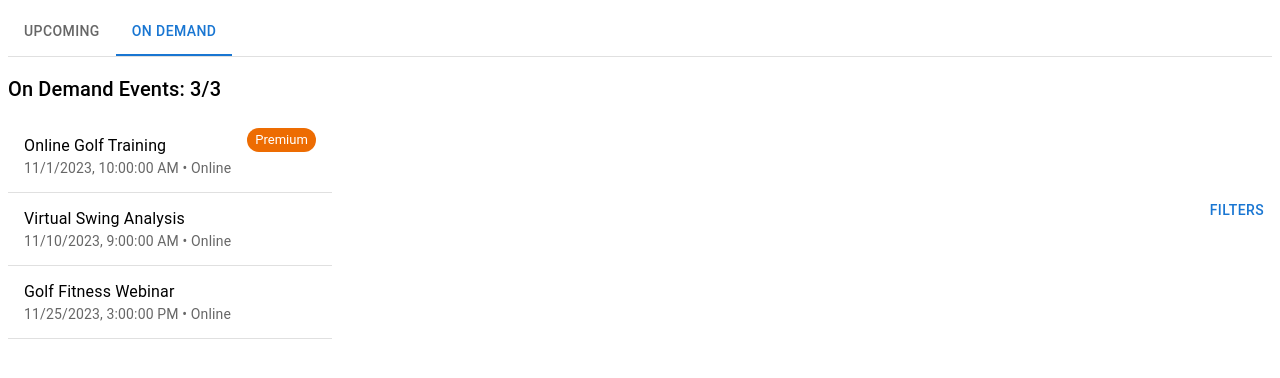
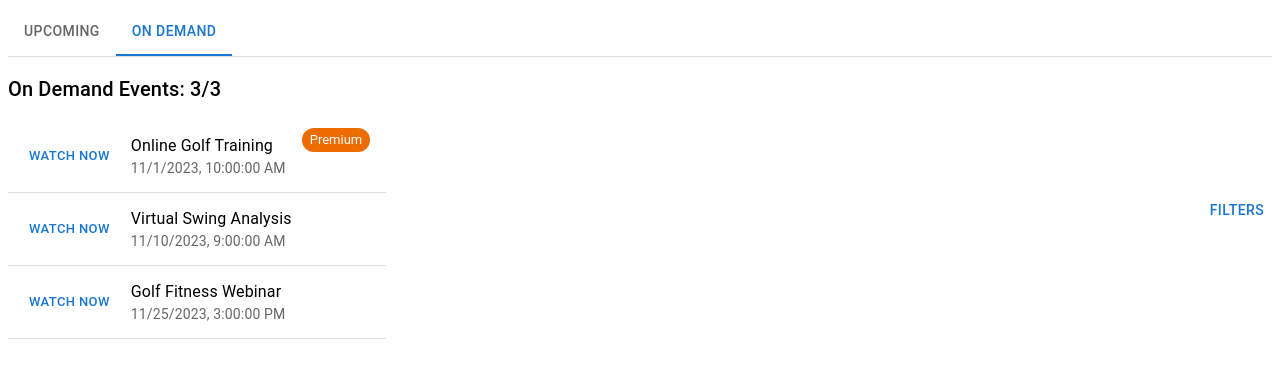
Before and after one commit to MaciejWolf/tabs-events-poc, a React (Vite) app: page / in a window 1280 px wide. Both pictures are taken after a click on the tab "ON DEMAND". Shown: the top 378 px of the page. Built offline with nearby package versions, Linux system fonts and the light colour scheme.

Commit message:
on demand and upcoming list rows

```diff
--- a/src/components/EventsPage/EventsList.tsx
+++ b/src/components/EventsPage/EventsList.tsx
@@ -1,5 +1,6 @@
-import { Box, Chip, List, ListItem, ListItemText } from "@mui/material";
+import { Box, Button, Chip, List, ListItem, ListItemText } from "@mui/material";
 import { isUpcomingEvent, OnDemandEvent, TrackmanEvent, UpcomingEvent } from "../../types/TrackmanEvent";
+import { youTubeVideoStore } from "../../stores/YouTubeVideoStore";
 
 const getLocationLabel = (event: TrackmanEvent): string => {
   if (event.locationType === "online") {
@@ -34,10 +35,18 @@ const UpcomingEventRow = ({ event }: { event: UpcomingEvent }) =>
 
 const OnDemandEventRow = ({ event }: { event: OnDemandEvent }) =>
   <ListItem key={event.id} divider>
-    <Box sx={{ display: 'flex', justifyContent: 'space-between' }}>
+    <Box sx={{ display: 'flex', justifyContent: 'space-between' }} onClick={() => youTubeVideoStore.video = { videoLabel: event.name, videoId: event.recordingUrl }}>
+      <Button
+        variant="text"
+        color="primary"
+        size="small"
+        sx={{ marginRight: 2 }}
+        onClick={() => youTubeVideoStore.video = { videoLabel: event.name, videoId: event.recordingUrl }}>
+        Watch Now
+      </Button>
       <ListItemText
         primary={event.name}
-        secondary={`${new Date(event.startDate).toLocaleString()} • ${getLocationLabel(event)}`}
+        secondary={`${new Date(event.startDate).toLocaleString()}`}
       />
       {event.isPremium && <Chip label="Premium" color="warning" size="small" sx={{ marginLeft: 2 }} />}
     </Box>
--- a/src/components/EventsPage/OnDemandEvents.tsx
+++ b/src/components/EventsPage/OnDemandEvents.tsx
@@ -35,7 +35,10 @@ export const OnDemandEvents = observer(() => {
       </Box>
       {!filtersPanelStore.isOpen && (<Button onClick={filtersPanelStore.open}>Filters</Button>)}
 
-      {youTubeVideoStore.isOpen() && (<YouTubeVideoModal isModalOn={youTubeVideoStore.isOpen()} onClose={youTubeVideoStore.close} modalData={youTubeVideoStore.video!} />)}
+      {youTubeVideoStore.isOpen() && (<YouTubeVideoModal
+        isModalOn={youTubeVideoStore.isOpen()}
+        onClose={youTubeVideoStore.close}
+        modalData={youTubeVideoStore.video!} />)}
     </Box>
   );
 });
--- a/src/services/getTrackmanEvents.ts
+++ b/src/services/getTrackmanEvents.ts
@@ -9,7 +9,7 @@ export const getTrackmanEvents = async (): Promise<TrackmanEvent[]> => {
       isPremium: true,
       locationType: 'online',
       recordingReady: true,
-      recordingUrl: 'https://example.com/recording1',
+      recordingUrl: 'KOaeDHeJ80I',
     },
     {
       id: '2',
@@ -26,7 +26,7 @@ export const getTrackmanEvents = async (): Promise<TrackmanEvent[]> => {
       isPremium: false,
       locationType: 'online',
       recordingReady: true,
-      recordingUrl: 'https://example.com/recording2',
+      recordingUrl: 'KOaeDHeJ80I',
     },
     {
       id: '4',
@@ -51,7 +51,7 @@ export const getTrackmanEvents = async (): Promise<TrackmanEvent[]> => {
       isPremium: false,
       locationType: 'online',
       recordingReady: true,
-      recordingUrl: 'https://example.com/recording2',
+      recordingUrl: 'KOaeDHeJ80I',
     }
   ];
 
```
